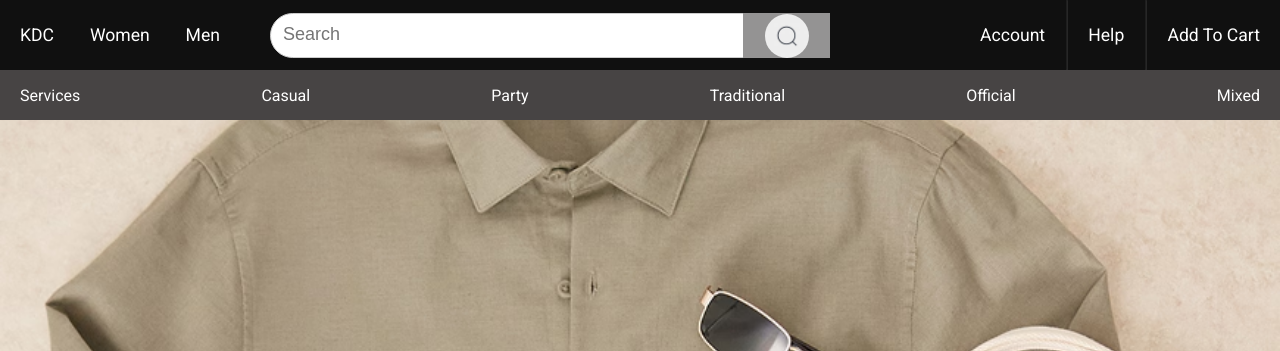
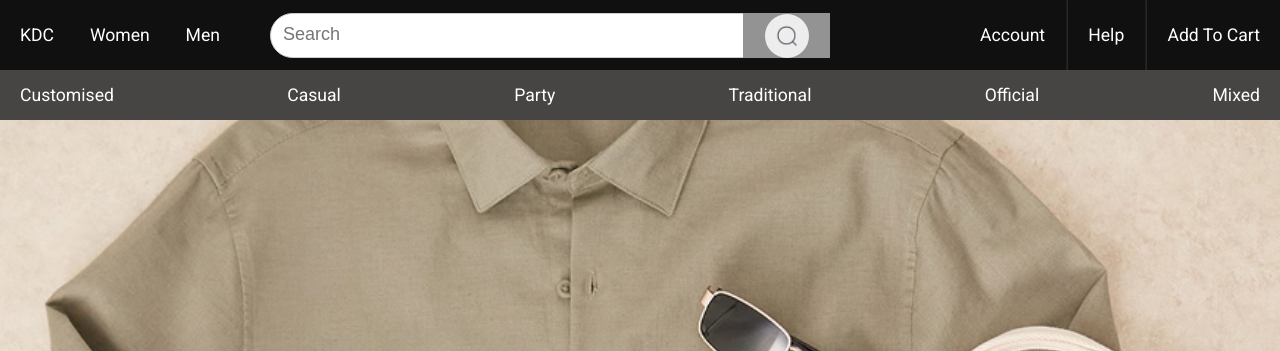
Before and after one commit to IBT-learning/fullstack-may-25-cohort, a plain HTML site: page assignment/index.html in a window 1280 px wide. Shown: the top 351 px of the page. Drawn offline with Linux system fonts and the light colour scheme; a web font is replaced by a local one.

Commit message:
nav-2 header section detail correction

```diff
--- a/assignment/index.css
+++ b/assignment/index.css
@@ -190,11 +190,11 @@ a {
 }
 
 
-.nav-2 div:nth-child(1), .nav-2 div:last-child {
+.nav-2 a:nth-child(1) {
  margin-left: 20px;
 }
 
-.nav-2 div:last-child {
+.nav-2 a:last-child {
  margin-right: 20px;
 }
 
@@ -307,7 +307,8 @@ h3 {
 .footer-column {
   max-width: 300px;
   min-width: 100px;
-  margin: 10px;
+  margin-left: auto;
+  margin-right: 20px;
 }
 
 .footer-column h4 {
--- a/assignment/index.html
+++ b/assignment/index.html
@@ -31,12 +31,12 @@
         </div>
       </nav>
       <nav class="nav-2">
-        <div class="first">Services</div>
-        <div>Casual</div>
-        <div>Party</div>
-        <div>Traditional</div>
-        <div>Official</div>
-        <div>Mixed</div>
+        <a href="#services" class="first">Customised</a>
+        <a href="#services">Casual</a>
+        <a href="#services">Party</a>
+        <a href="#services">Traditional</a>
+        <a href="#services">Official</a>
+        <a href="#services">Mixed</a>
       </nav>
     </header>
     <section class="hero-section">
```
